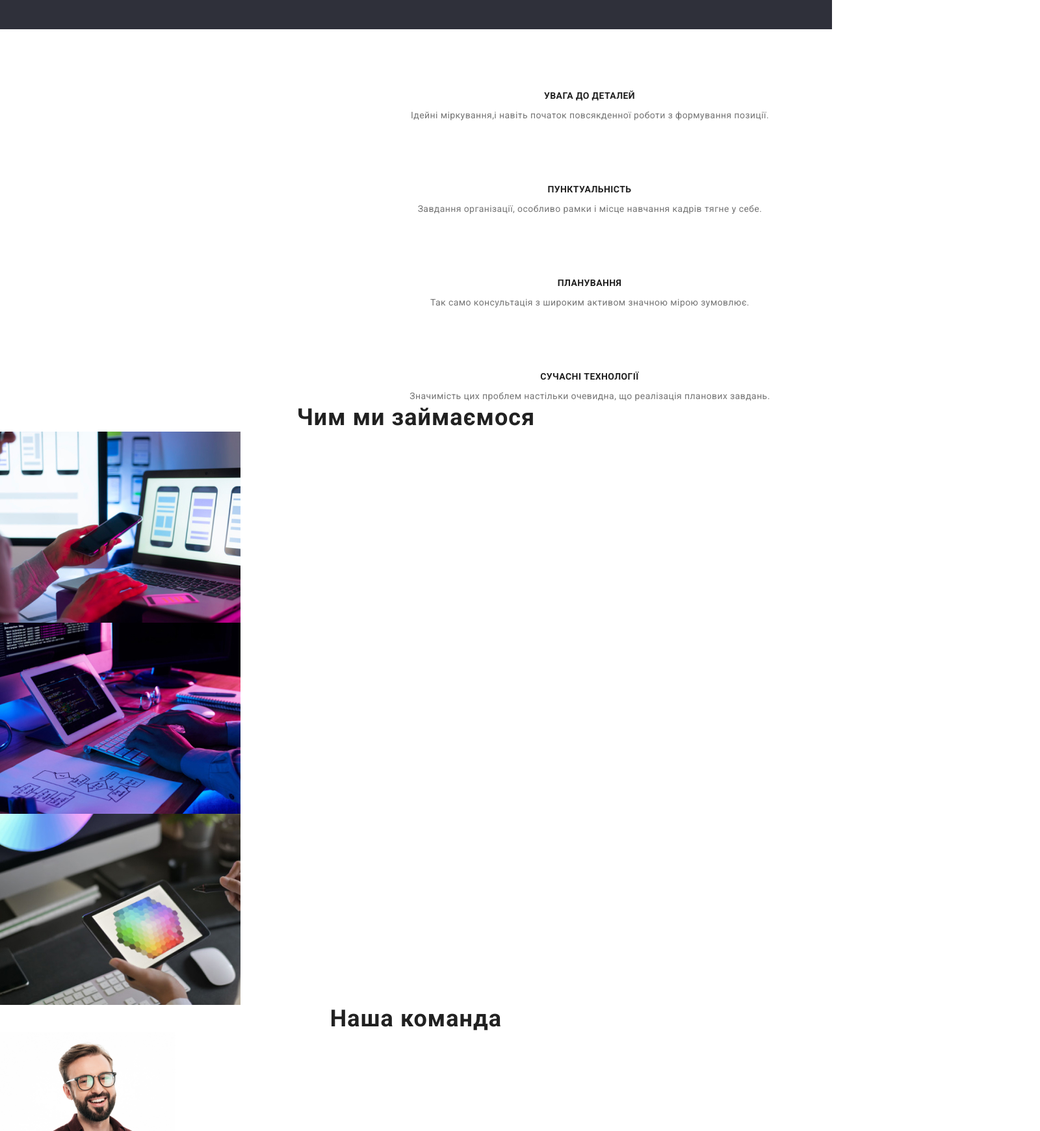
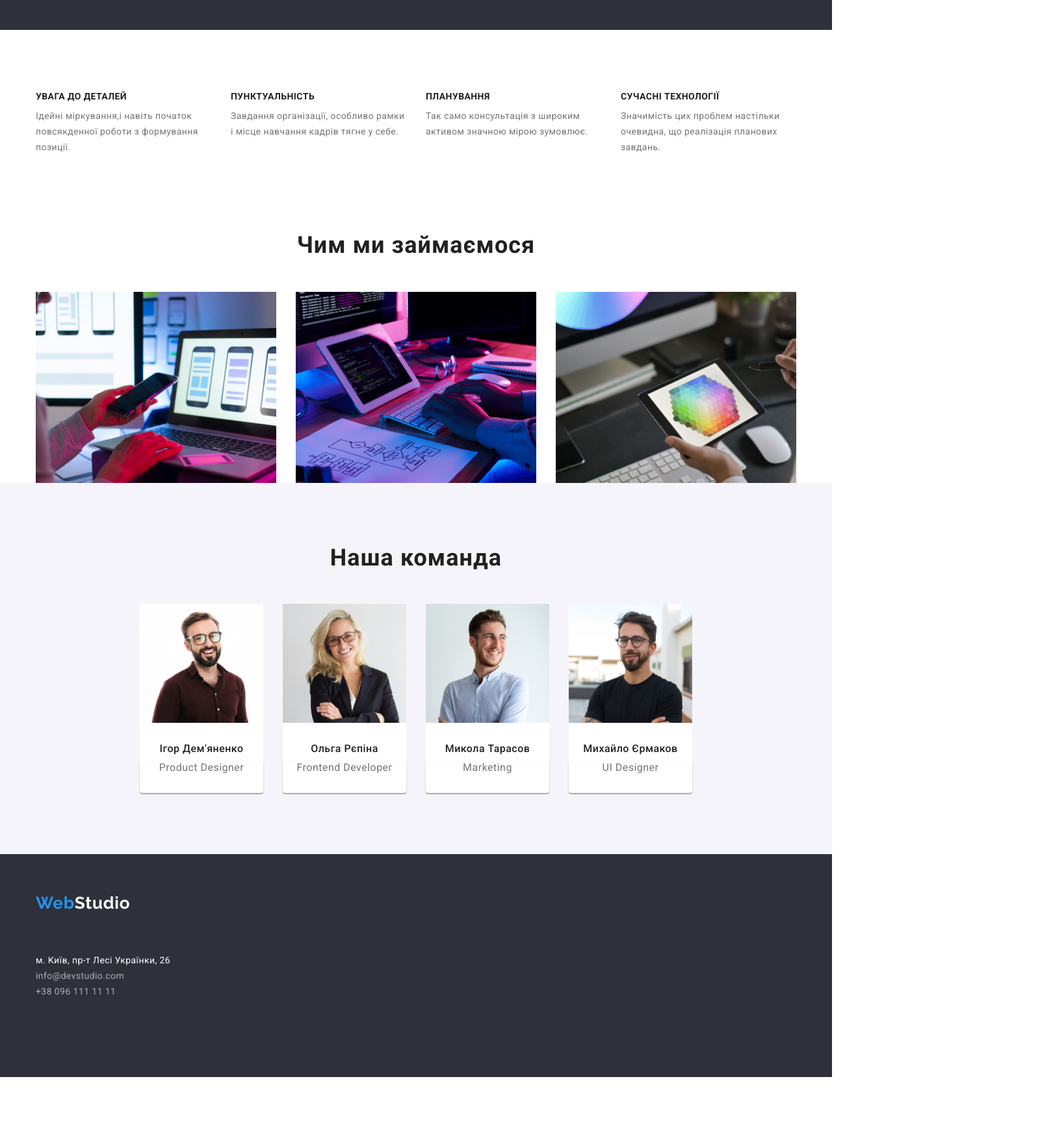
Before and after one commit to olenakononenko/goit-markup-hw-03, a plain HTML site: page index.html in a window 1280 px wide. Shown: the part 1060-2800 px from the top of the page at 65% size, 1600 px wide, since content can reach past the window. After the commit the page ends 2717 px from the top, so only its background shows below. Drawn offline with nearby package versions, Linux system fonts and the light colour scheme.

Commit message:
перша проба

```diff
--- a/css/style.css
+++ b/css/style.css
@@ -41,53 +41,89 @@ body{
 }
 
 /*HEDER*/
+/*стилізація hedera*/
+
 .container{
-    width: 1600px;
+    width: 1200px;
     margin: 0 auto;
-    text-align: center;
+    padding: 0 15px;
 }
 
 .header-container{
     display: flex;
-    border-bottom:  1px solid #ECECEC;
+    align-items: center;
+}
+
+.header-container{
+    border: 1px solid #ECECEC;
 }
 
 .logo-container{
     display: flex;
-    margin-left: 215px;
     align-items: center;
+
+}
+
+.main-part{
+    padding-right: 93px;
+    padding-top: 23px;
+
+
 }
 
 .nav-list{
     display: flex;
-    margin-left: 93px;
+    align-items: center;
+    margin-right: 344px;
 }
+
+.header-nav-link,
+.header-mail-link,
+.header-tel-link {
+    display: block;
+    padding: 32px 0;
+}
+
+
+.header-nav-item:not(:last-child){
+    margin-right: 50px;
+}
+
 
 .header-info-list{
     display: flex;
-    margin-left: 344px;
+    align-items: center;
 }
 
-.header-nav-item:not(:first-child){
-    margin-left: 50px;
+.header-main-list:not(:last-child){
+    margin-right: 50px;
 }
 
-.header-main-list:not(:first-child){
-    margin-left: 50px;
+/*стилізація hedera кінець*/
+
+/*стилізація портфоліо початок*/
+.portf-btn{
+    display: flex;
+    gap: 8px;
+    margin: 100px 0 50px 0;
+    justify-content: center;
+
 }
 
-.header-nav-link{
-    padding-top: 32px;
-    padding-bottom: 32px;
-    display: inline-block;
+.header-prodj-list{
+    display: flex;
+    flex-wrap: wrap;
+    gap: 30px;
 }
 
-.header-mail-link,
-.header-tel-link{
-    padding-top: 32px;
-    padding-bottom: 32px;
-    display: inline-block;
+.prodj-photo-list{
+    flex-basis: calc((100% - 30px * 8)/9);
+
 }
+
+
+
+/*стилізація портфорлио кінець*/
 
 .firt-part{
     font-family: 'Raleway',sans-serif;
@@ -187,37 +223,45 @@ body{
 }
 
 .visually-hidden{
-    position:absolute;
-    width:1px;
+    position: absolute;
+    width: 1px;
     height: 1px;
+    margin: -1px;
     border: 0;
     padding: 0;
-    white-space:nowrap;
-    clip-path: inset(100%);
-    clip: rect(0000);
-    overflow: hidden;
+        white-space: nowrap;
+        clip-path: inset(100%);
+        clip: rect(0 0 0 0);
+        overflow: hidden;
+
 }
 .main-btn:hover {
 
 }
 
+/* Блок розмішення секції з описом */
+
 .hero-list{
-    display: inline-block;
+    display: flex;
+    gap: 30px;
 }
 
 .hero-head-item{
-    margin-top: 94px;
-    margin-left: 214px;
+    padding-top: 94px;
+    width: 270px;
+
 }
 
 .hero-main-post{
-    margin-top: 10px;
-    margin-left: 215px;
-    width: 270 74;
+    padding-top: 10px;
+    width: 270px;
 }
 
 
 
+
+
+/*блок зі стилями для сексції з описом*/
 
 .hero-head-item {
    font-weight: 700;
@@ -233,6 +277,12 @@ body{
  line-height:calc(24/14);
  letter-spacing: 0.03em;
  color: var(--second-text-color);
+}
+
+
+.hero-todo-list{
+   padding-top: 118px;
+   padding-bottom: 50px;
 }
 
 .hero-todo-list {
@@ -251,6 +301,60 @@ body{
     background-color: #FFFFFF;
 }
 
+
+
+/*Стилізація блоку з картинками*/
+.hero-elem-list{
+    display: flex;
+    gap: 30px;
+}
+
+
+/*Стилізація команди*/
+
+.section-lead{
+    padding-top: 94px;
+    padding-bottom: 94px;
+
+}
+
+.our-team-lead{
+    padding-bottom: 50px;
+}
+.photo-team-list{
+    flex-basis: calc((100% - 30px * 3) / 4);
+}
+.list-team-lead{
+    display: flex;
+    gap: 30px;
+    padding-left: 215px;
+    padding-right: 215px;
+
+}
+
+.team-lead-name{
+    padding-top: 30px;
+    padding-bottom: 10px;
+    border-radius: 4px 0px 4px 4px
+
+}
+
+.team-lead-skill{
+    padding-bottom: 30px;
+    box-shadow: 0px 1px 3px rgba(0, 0, 0, 0.12), 0px 1px 1px rgba(0, 0, 0, 0.14), 0px 2px 1px rgba(0, 0, 0, 0.2);
+    border-radius: 0px 0px 4px 4px;
+}
+
+.list-team-lead{
+    flex-wrap: wrap;
+}
+
+
+/*кынець стилізації*/
+
+.section-lead{
+    background-color: #F5F4FA;
+}
 .our-team-lead{
     font-weight: 700;
     font-size: 36px;
@@ -306,6 +410,23 @@ color: var(--second-text-color);
 
 
 /*FOOTER*/
+/*Стилізація*/
+
+.main-adress-list{
+    padding-top: 60px;
+    padding-bottom: 60px;
+}
+
+
+.footer-loc-link{
+    padding-top: 20px;
+}
+.footer-mail-link,
+.footer-tel-link {
+    padding-top: 9px;
+}
+/*Кінець стилізація*/
+
 .main-adress-list{
    background-color: #2F303A;
 }
--- a/index.html
+++ b/index.html
@@ -34,7 +34,7 @@
 <main>
 
  <section class="hero">
-    <div class="hero-container">
+    <div class="container">
      <h1 class="hero-main-link">Ефективні рішення для вашого бізнесу</h1>
      <button class="main-btn btn" type="button">Замовити послугу</button>
     </div>
@@ -42,7 +42,7 @@
 
 
  <section>
-    <div  class="item-container container">
+ <div  class="container">
     <h2 class="visually-hidden">Наші маркери</h2>
  <ul class="hero-list list">
     <li>
@@ -65,20 +65,23 @@
  </div>
 </section>
 
- <section>
+ <section class="sect-electr">
+    <div class="container">
     <h2 class="hero-todo-list">Чим ми займаємося</h2>
     <ul class="hero-elem-list  list link">
         <li class="hero-electr-list list"><img src="imgs/elem/comp.jpg" alt="робота з комп'ютером" width="370"/></li>
         <li class="hero-electr-list list "><img src="imgs/elem/plan.jpg" alt="робота з телефоном" width="370"/></li>
        <li class="hero-electr-list list" ><img src="imgs/elem/tab.jpg"   alt="робота з планшетом" width="370"/></li>
         </ul>
+    </div>
 </section>
 
-<section>
-    <h2 class="our-team-lead">Наша команда</h2>
+<section class="section-lead">
+    <div clas="container">
+    <h3 class="our-team-lead">Наша команда</h3>
     <ul class="list-team-lead">
         <li class="photo-team-list list">
-           <img src="imgs/team/igor.jpg" alt=" Проджект менеджер Ігор Дем'яненко" width="270"/>
+           <img class="image-team" src="imgs/team/igor.jpg" alt=" Проджект менеджер Ігор Дем'яненко" width="270"/>
            <h3 class="team-lead-name">Ігор Дем'яненко</h3>
            <p class="team-lead-skill">Product Designer</p>
         </li>
@@ -87,20 +90,25 @@
             <h3 class="team-lead-name">Ольга Рєпіна</h3>
             <p class="team-lead-skill">Frontend Developer</p>
         </li>
-        <li class="photo-team-link list">
+        <li class="photo-team-list list">
             <img src="imgs/team/mukola.jpg" alt="Маркетолог Микола Тарасов" width="270"/>
             <h3 class="team-lead-name" >Микола Тарасов</h3>
             <p class="team-lead-skill">Marketing</p>
         </li>
-        <li class="photo-team-link list">
+        <li class="photo-team-list list">
             <img src="imgs/team/myhailo.jpg" alt="Дизайнер Михайло Єрмаков " width="270"/>
             <h3 class="team-lead-name">Михайло Єрмаков</h3>
             <p class="team-lead-skill">UI Designer</p>
         </li>
     </ul>
+    </div>
 </section>
 </main>
+
+
+
 <footer class = "main-adress-list">
+    <div class="container">
     <a class="main-part list link" href="./index.html">
         <span class="firt-part list">Web</span><span class="footer-last-part list">Studio</span>
     </a>
@@ -111,6 +119,7 @@
                 <li class="header-main-list link list"><a class="footer-tel-link link list "  href="tel:+380961111111">+38 096 111 11 11</a></li>
             </ul>
         </adress>
+    </div>
 </footer>
 </body>
 </html>
```
Also changed, not shown: portfolio.html (+10 -9 lines).
